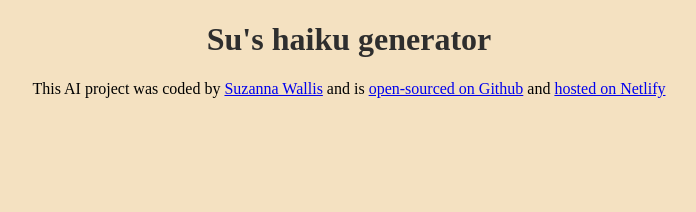
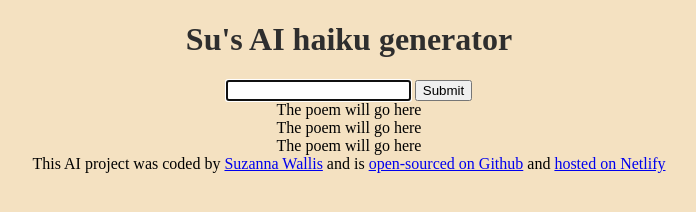
Before and after one commit to SuzannaW-web/haiku-generator, a plain HTML site: page index.html in a window 1280 px wide. Shown: the whole page, without its empty margins (291-987 px from the left). Drawn offline with Linux system fonts and the light colour scheme.

Commit message:
Added basic HTML structure

```diff
--- a/index.html
+++ b/index.html
@@ -4,12 +4,34 @@
 <head>
     <meta charset="UTF-8">
     <meta name="viewport" content="width=device-width, initial-scale=1.0">
-    <title>Su's haiku generator</title>
+    <title>AI haiku generator</title>
     <link rel="stylesheet" href="src/styles.css">
 </head>
 
 <body>
-    <h1>Su's haiku generator</h1>
+    <header>
+        <h1>Su's AI haiku generator</h1>
+    </header>
+
+    <main>
+
+        <form>
+            <input type="text" placeholder "Enter a topic for the haiku" autofocus required autocomple="off" />
+            <input type="submit" />
+        </form>
+        <div>
+            The poem will go here<br>
+            The poem will go here<br>
+            The poem will go here
+        </div>
+
+
+    </main>
+
+
+
+
+
     <footer>
         This AI project was coded by <a href="https://github.com/SuzannaW-web">Suzanna Wallis</a>
         and is <a href="https://github.com/SuzannaW-web/haiku-generator">open-sourced on Github</a> and <a
```
